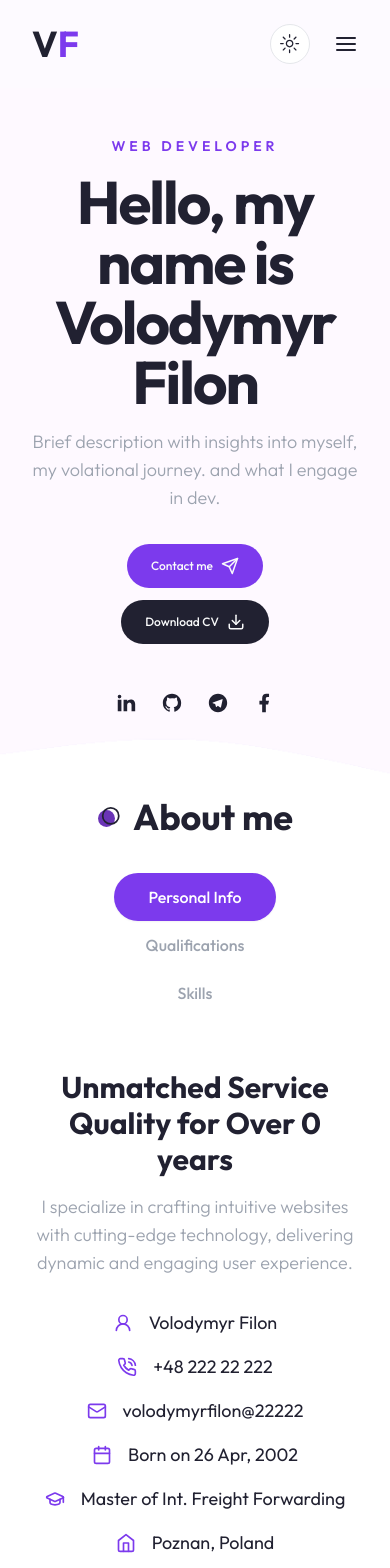
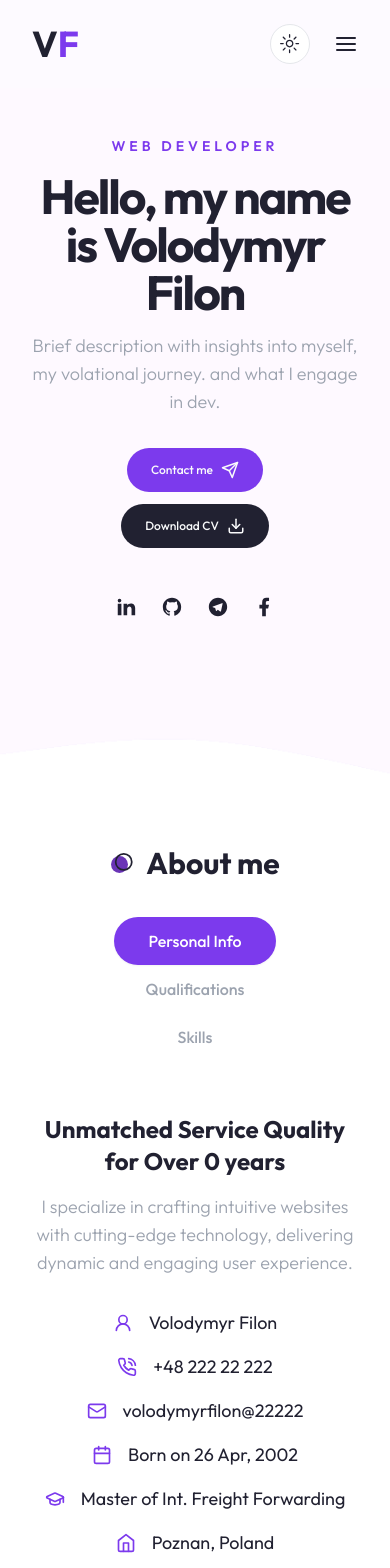
Before and after one commit to volodymyrfilon/portfolio-website, a Next.js app: page / in a window 390 px wide. Shown: the top 1568 px of the page. Built offline with nearby package versions, Linux system fonts and the light colour scheme.

Commit message:
fix: styles

```diff
--- a/app/globals.css
+++ b/app/globals.css
@@ -68,15 +68,15 @@
 }
 
 .h1 {
-	@apply text-6xl xl:text-[72px] xl:leading-[80px] tracking-[-2px] font-bold;
+	@apply text-5xl sm:text-6xl xl:text-[72px] xl:leading-[80px] tracking-[-2px] font-bold;
 }
 
 .h2 {
-	@apply text-4xl font-bold;
+	@apply text-3xl sm:text-4xl font-bold;
 }
 
 .h3 {
-	@apply text-3xl font-bold;
+	@apply text-2xl sm:text-3xl font-bold;
 }
 
 .h4 {
@@ -88,7 +88,7 @@
 }
 
 .section-title {
-	@apply text-4xl font-bold relative w-max flex items-center justify-between gap-x-3 before:bg-dots_light before:dark:bg-dots_dark before:bg-no-repeat before:bg-center before:w-[24px] before:h-[24px]
+	@apply text-3xl sm:text-4xl font-bold relative w-max flex items-center justify-between gap-x-3 before:bg-dots_light before:dark:bg-dots_dark before:bg-no-repeat before:bg-center before:w-[24px] before:h-[24px]
 }
 
 .badge {
--- a/components/About.jsx
+++ b/components/About.jsx
@@ -12,7 +12,7 @@ const About = () => {
 		return arr.find(item => item.title === title)
 	}
 	return (
-		<section className='xl:h-[860px] pb-12 xl:py-24'>
+		<section className='xl:h-[860px] py-12 xl:py-24'>
 			<div className='container mx-auto'>
 				<h2 className='section-title mb-8 xl:mb-16 text-center mx-auto'>
 					About me
```
